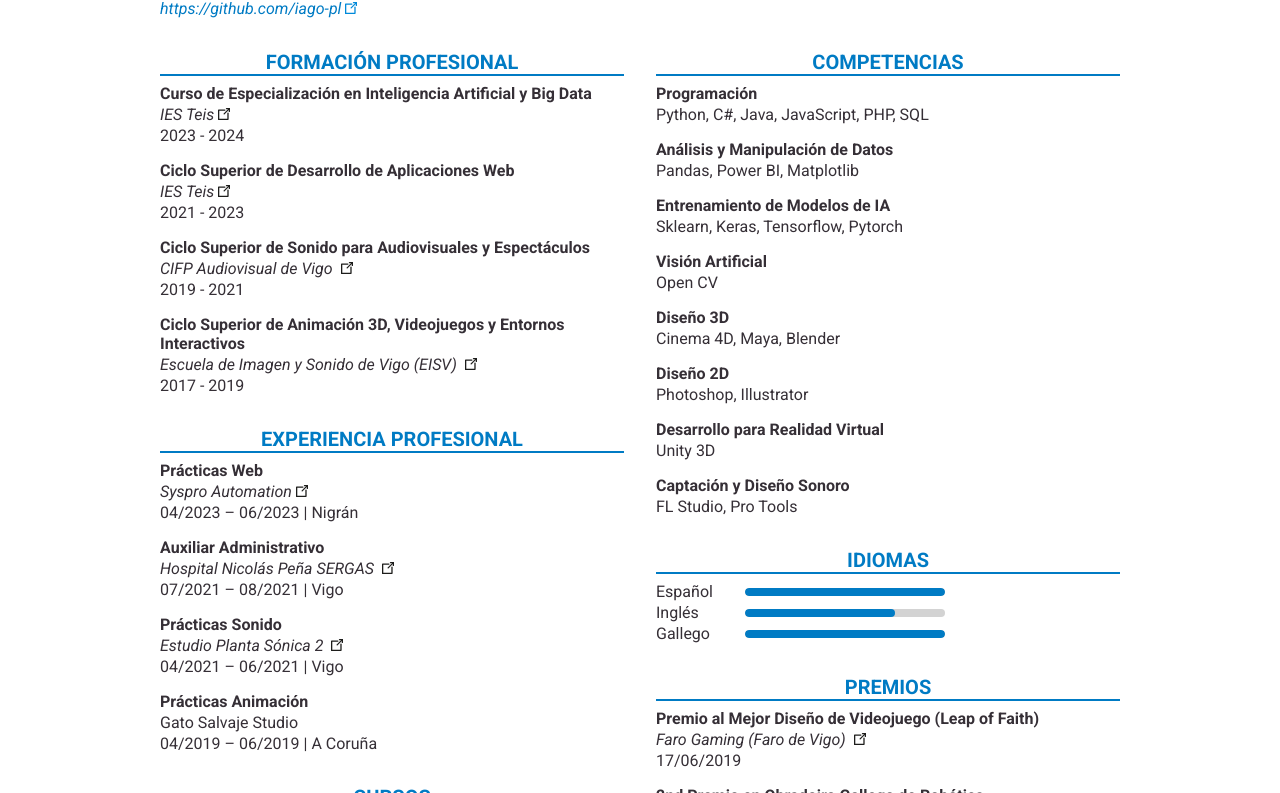
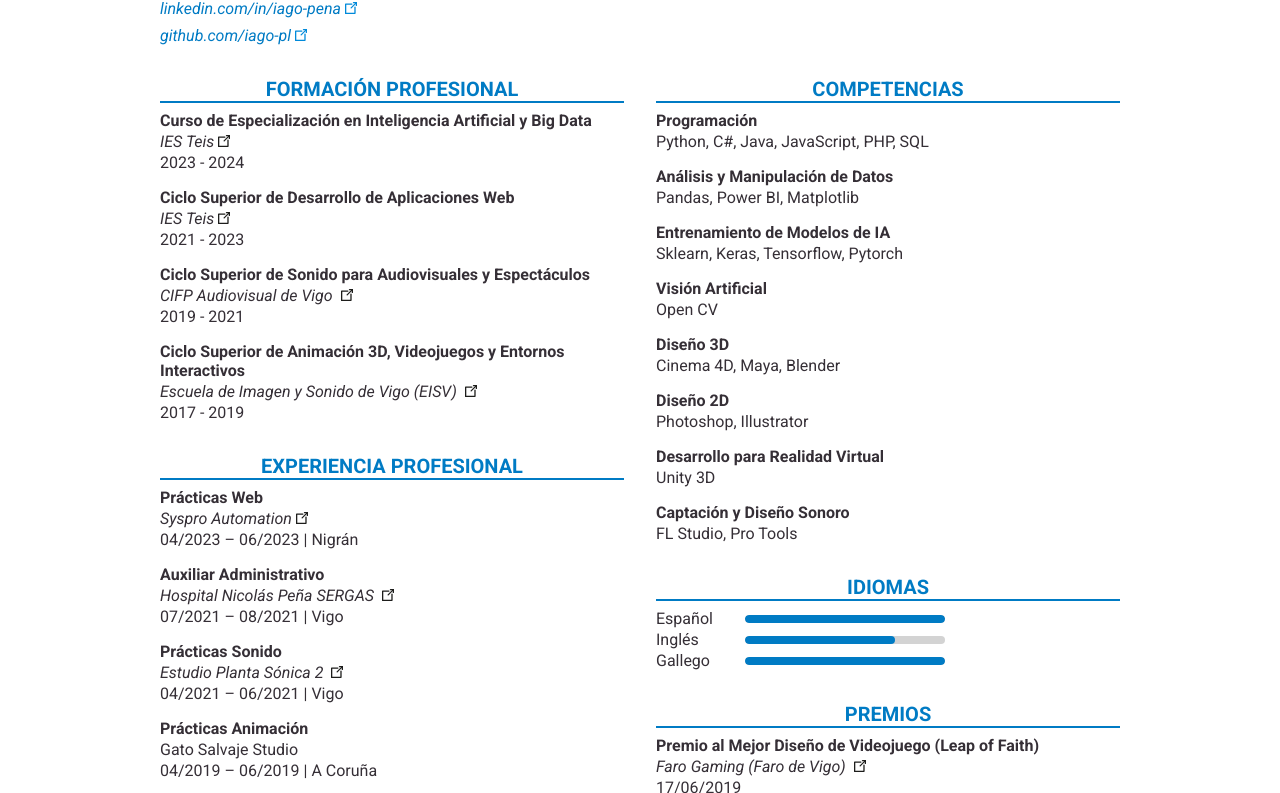
Before and after one commit to iago-pl/curriculum, a plain HTML site: page index.html in a window 1280 px wide. Shown: the part 145-938 px from the top of the page. Drawn offline with Linux system fonts and the light colour scheme.

Commit message:
Update index.html

```diff
--- a/index.html
+++ b/index.html
@@ -29,7 +29,8 @@
                     <span class="data" id="mail" title="Click para copiar">iago.pena.lorenzo@gmail.com</span>
                     <span class="data" id="phone" title="Click para copiar">622671522</span>
                 </div>
-                <a target="_blank" href="https://github.com/iago-pl">https://github.com/iago-pl</a>
+                <a target="_blank" href="linkedin.com/in/iago-pena">linkedin.com/in/iago-pena</a>
+                <a target="_blank" href="github.com/iago-pl">github.com/iago-pl</a>
             </div>
             <img src="link.svg">
         </header>
```
